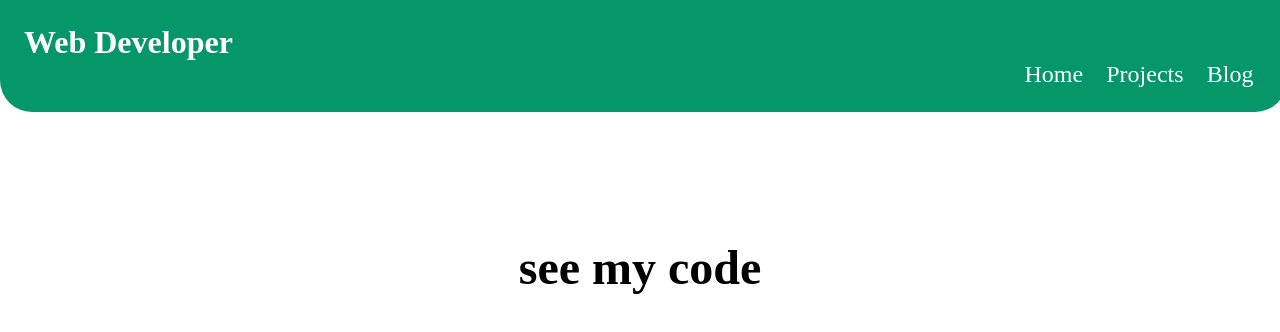
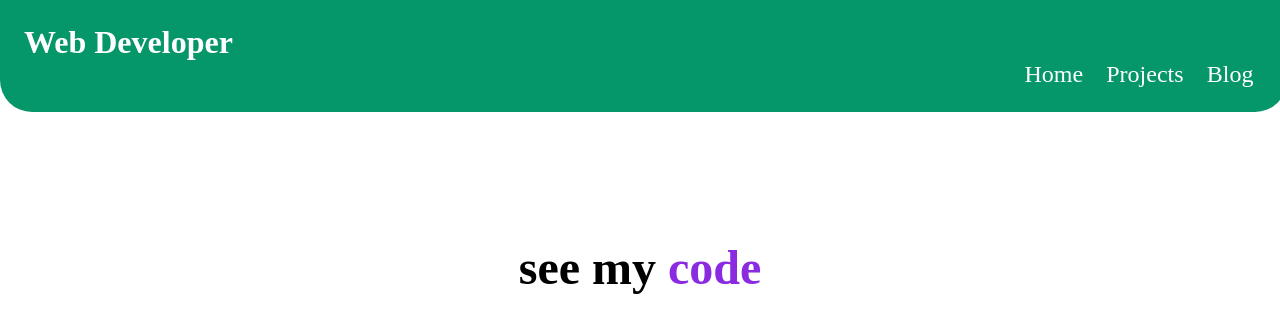
Before and after one commit to rimasrom/portfolio, a plain HTML site: page components/project-page.html in a window 1280 px wide. Drawn offline with Linux system fonts and the light colour scheme.

Commit message:
code highlited

```diff
--- a/components/component-style.css
+++ b/components/component-style.css
@@ -39,3 +39,7 @@
     text-align: center;
     font-size: 2rem;
 }
+
+.color{
+    color: blueviolet;
+}
--- a/components/project-page.html
+++ b/components/project-page.html
@@ -23,7 +23,7 @@
 
     <section class="section-header">
         <div class="container-header">
-            <h1>see my code</h1>
+            <h1>see my <span class="color">code</span></h1>
         </div>
     </section>
 </body>
```
